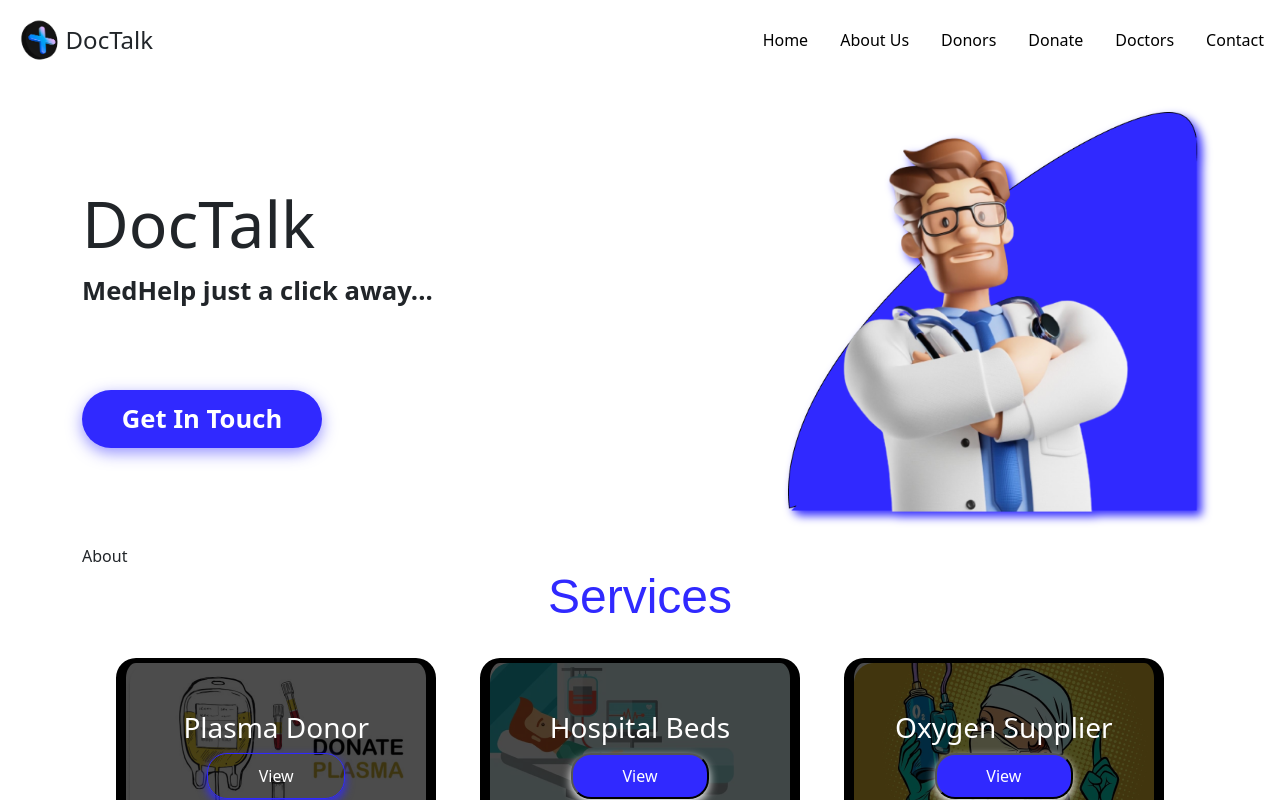
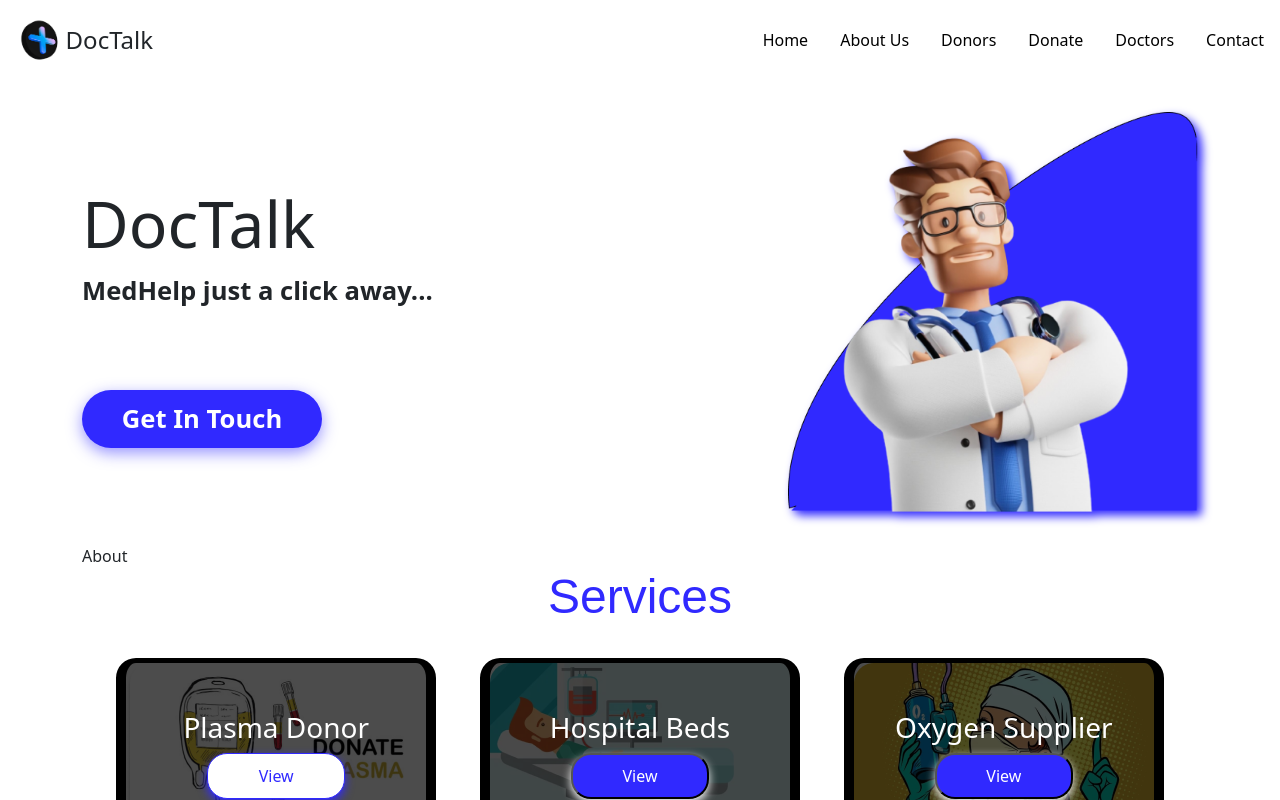
Before and after one commit to ItsRoy69/DocTalk, a React (Create React App) app in the folder client/: page / in a window 1280 px wide. In both pictures the pointer is over the button 276 px from the left and 775 px from the top of the page. Shown: the top 800 px of the page. Built offline with nearby package versions, Linux system fonts and the light colour scheme; a web font is replaced by a local one.

Commit message:
Update Home.css

```diff
--- a/client/src/styles/Home.css
+++ b/client/src/styles/Home.css
@@ -5,6 +5,8 @@
     align-items: center;
     justify-content: center;
 }
+
+/* ----------------------------------------------------------------------------------- */
 
 /* --------------------------Banner----------------------------------------------------- */
 .heading{
@@ -129,6 +131,8 @@
   background: transparent;
   border: 1px solid #3029ff;
   box-shadow: 0px 4px 10px #3029ff;
+  background: #ffffff;
+  color: #3029ff;
 }
 
 .services .services-container .service-box .overlay {
```
